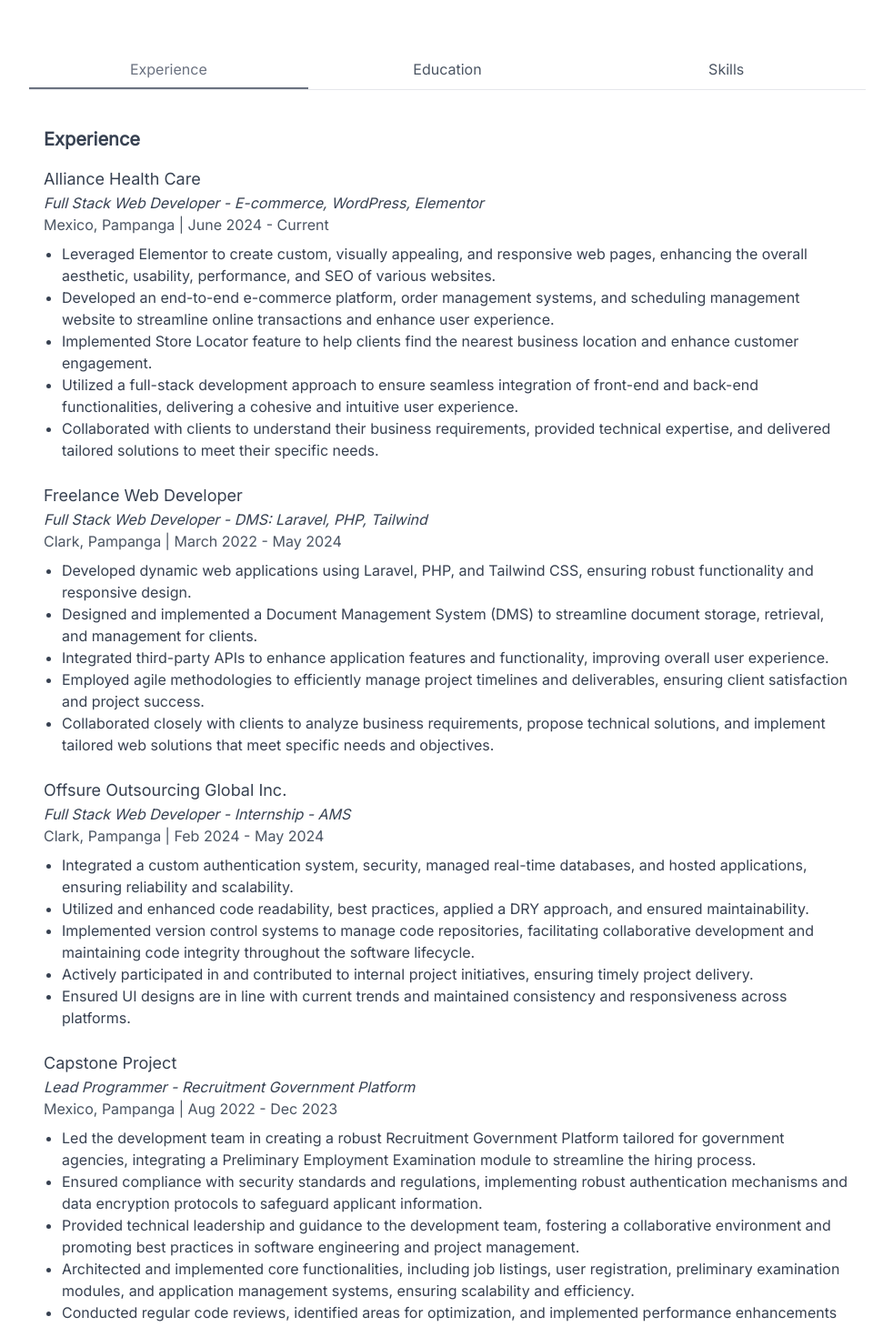
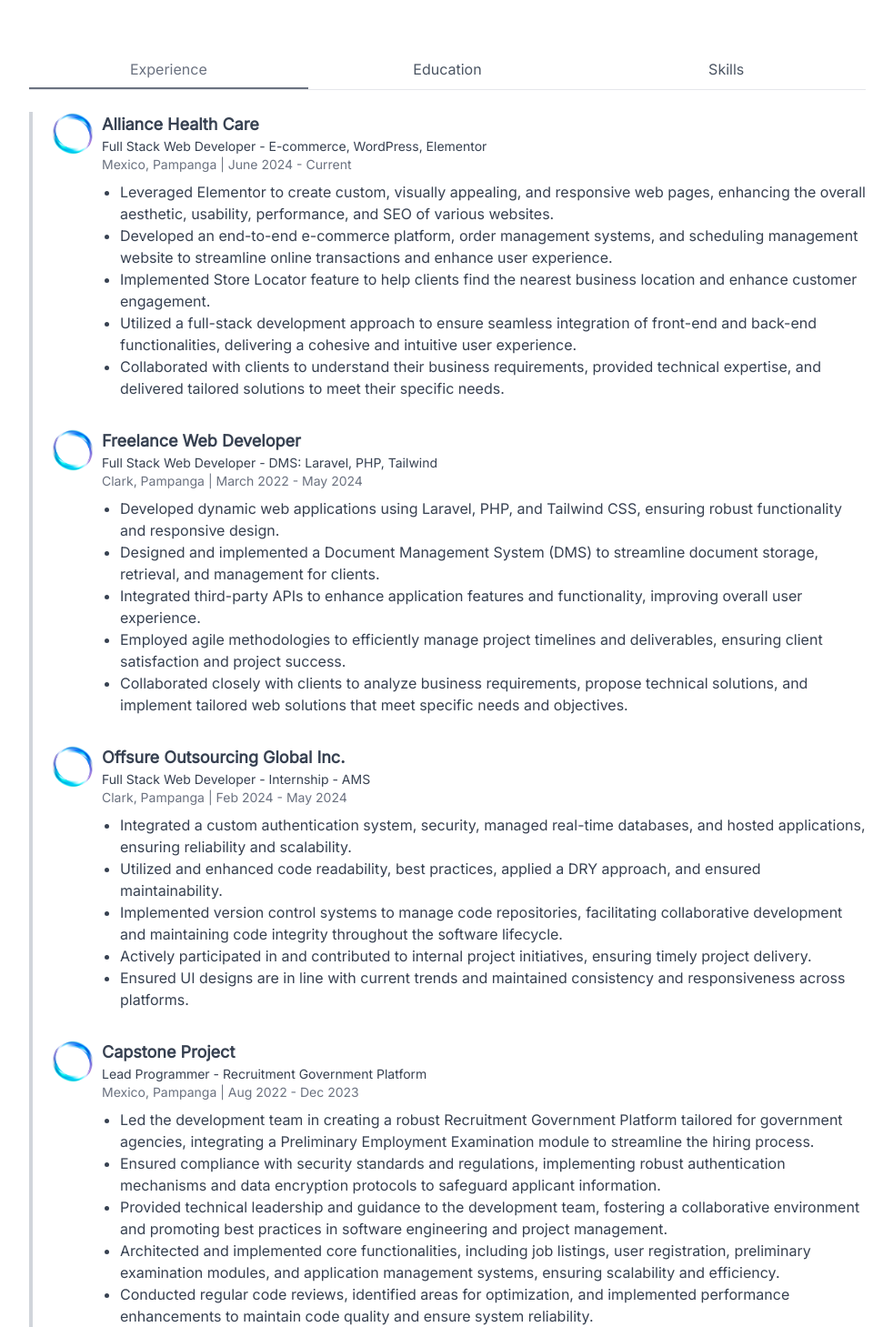
Before and after one commit to VinceRamirez1998/VinceRamirez, a Next.js app: page / in a window 1280 px wide. Shown: the part 440-1899 px from the top of the page at 91% size, without its empty margins (148-1130 px from the left). Built offline with nearby package versions, Linux system fonts and the light colour scheme; a web font is replaced by a local one.

Commit message:
Experience

```diff
--- a/components/tablist.tsx
+++ b/components/tablist.tsx
@@ -6,13 +6,24 @@
   const [activeTab, setActiveTab] = useState('Experience');
 
   const tabs = [
-    { name: 'Experience', content: (
+    {
+      name: 'Experience',
+      content: (
         <>
-        <h2 className="text-xl font-semibold mb-4">Experience</h2>
-        <div>
-          <h3 className="text-lg font-medium">Alliance Health Care</h3>
-          <p className="italic">Full Stack Web Developer - E-commerce, WordPress, Elementor</p>
-          <p className="text-gray-600">Mexico, Pampanga | June 2024 - Current</p>
+          <div className="relative pl-16 mb-6">
+            {/* Timeline */}
+            <div className="absolute left-0 top-0 w-1 bg-gray-300 h-full"></div>
+            <div className="flex flex-col space-y-8">
+              {/* Experience 1 */}
+              <div className="relative flex items-start space-x-4">
+                <div className="absolute left-[-40px] top-0 w-12 h-12">
+                  {/* Logo Image */}
+                  <img src="/images/logo.png" alt="Logo" className="w-full h-full object-contain" />
+                </div>
+                <div className="flex-1 ml-16">
+                  <h3 className="text-lg font-medium font-semibold">Alliance Health Care</h3>
+                  <p className="text-sm">Full Stack Web Developer - E-commerce, WordPress, Elementor</p>
+                  <p className="text-gray-500 text-sm">Mexico, Pampanga | June 2024 - Current</p>
                   <ul className="list-disc pl-5 mt-2">
                     <li>Leveraged Elementor to create custom, visually appealing, and responsive web pages, enhancing the overall aesthetic, usability, performance, and SEO of various websites.</li>
                     <li>Developed an end-to-end e-commerce platform, order management systems, and scheduling management website to streamline online transactions and enhance user experience.</li>
@@ -21,11 +32,18 @@
                     <li>Collaborated with clients to understand their business requirements, provided technical expertise, and delivered tailored solutions to meet their specific needs.</li>
                   </ul>
                 </div>
+              </div>
 
-        <div className="mt-6">
-          <h3 className="text-lg font-medium">Freelance Web Developer</h3>
-          <p className="italic">Full Stack Web Developer - DMS: Laravel, PHP, Tailwind</p>
-          <p className="text-gray-600">Clark, Pampanga | March 2022 - May 2024</p>
+              {/* Experience 2 */}
+              <div className="relative flex items-start space-x-4">
+                <div className="absolute left-[-40px] top-0 w-12 h-12">
+                  {/* Logo Image */}
+                  <img src="/images/logo.png" alt="Logo" className="w-full h-full object-contain" />
+                </div>
+                <div className="flex-1 ml-16">
+                  <h3 className="text-lg font-medium font-semibold">Freelance Web Developer</h3>
+                  <p className="text-sm">Full Stack Web Developer - DMS: Laravel, PHP, Tailwind</p>
+                  <p className="text-gray-500 text-sm">Clark, Pampanga | March 2022 - May 2024</p>
                   <ul className="list-disc pl-5 mt-2">
                     <li>Developed dynamic web applications using Laravel, PHP, and Tailwind CSS, ensuring robust functionality and responsive design.</li>
                     <li>Designed and implemented a Document Management System (DMS) to streamline document storage, retrieval, and management for clients.</li>
@@ -34,11 +52,18 @@
                     <li>Collaborated closely with clients to analyze business requirements, propose technical solutions, and implement tailored web solutions that meet specific needs and objectives.</li>
                   </ul>
                 </div>
+              </div>
 
-        <div className="mt-6">
-          <h3 className="text-lg font-medium">Offsure Outsourcing Global Inc.</h3>
-          <p className="italic">Full Stack Web Developer - Internship - AMS</p>
-          <p className="text-gray-600">Clark, Pampanga | Feb 2024 - May 2024</p>
+              {/* Experience 3 */}
+              <div className="relative flex items-start space-x-4">
+                <div className="absolute left-[-40px] top-0 w-12 h-12">
+                  {/* Logo Image */}
+                  <img src="/images/logo.png" alt="Logo" className="w-full h-full object-contain" />
+                </div>
+                <div className="flex-1 ml-16">
+                  <h3 className="text-lg font-medium font-semibold">Offsure Outsourcing Global Inc.</h3>
+                  <p className="text-sm">Full Stack Web Developer - Internship - AMS</p>
+                  <p className="text-gray-500 text-sm">Clark, Pampanga | Feb 2024 - May 2024</p>
                   <ul className="list-disc pl-5 mt-2">
                     <li>Integrated a custom authentication system, security, managed real-time databases, and hosted applications, ensuring reliability and scalability.</li>
                     <li>Utilized and enhanced code readability, best practices, applied a DRY approach, and ensured maintainability.</li>
@@ -47,11 +72,18 @@
                     <li>Ensured UI designs are in line with current trends and maintained consistency and responsiveness across platforms.</li>
                   </ul>
                 </div>
+              </div>
 
-        <div className="mt-6">
-          <h3 className="text-lg font-medium">Capstone Project</h3>
-          <p className="italic">Lead Programmer - Recruitment Government Platform</p>
-          <p className="text-gray-600">Mexico, Pampanga | Aug 2022 - Dec 2023</p>
+              {/* Experience 4 */}
+              <div className="relative flex items-start space-x-4">
+                <div className="absolute left-[-40px] top-0 w-12 h-12">
+                  {/* Logo Image */}
+                  <img src="/images/logo.png" alt="Logo" className="w-full h-full object-contain" />
+                </div>
+                <div className="flex-1 ml-16">
+                  <h3 className="text-lg font-medium font-semibold">Capstone Project</h3>
+                  <p className="text-sm">Lead Programmer - Recruitment Government Platform</p>
+                  <p className="text-gray-500 text-sm">Mexico, Pampanga | Aug 2022 - Dec 2023</p>
                   <ul className="list-disc pl-5 mt-2">
                     <li>Led the development team in creating a robust Recruitment Government Platform tailored for government agencies, integrating a Preliminary Employment Examination module to streamline the hiring process.</li>
                     <li>Ensured compliance with security standards and regulations, implementing robust authentication mechanisms and data encryption protocols to safeguard applicant information.</li>
@@ -60,10 +92,20 @@
                     <li>Conducted regular code reviews, identified areas for optimization, and implemented performance enhancements to maintain code quality and ensure system reliability.</li>
                   </ul>
                 </div>
+              </div>
+            </div>
+          </div>
         </>
-    )},
-    { name: 'Education', content: 'Here is the content for Education.' },
-    { name: 'Skills', content: 'Here is the content for Skills.' },
+      )
+    },
+    {
+      name: 'Education',
+      content: 'Here is the content for Education.'
+    },
+    {
+      name: 'Skills',
+      content: 'Here is the content for Skills.'
+    },
   ];
 
   return (
@@ -81,17 +123,14 @@
                     ? 'border-gray-500 text-gray-500'
                     : 'border-transparent text-gray-600 dark:text-gray-400 hover:text-gray-500 hover:border-gray-300'
                   }
-                `}
-              >
+                `}>
                 {tab.name}
               </button>
             ))}
           </div>
 
           {/* Tab Content */}
-          <div
-            className={`p-4 rounded-lg bg-white text-gray-700 ${activeTab ? 'dark:bg-gray-800 dark:text-gray-300' : ''}`}
-          >
+          <div className={`rounded-lg bg-white text-gray-700 ${activeTab ? 'dark:bg-darkbg dark:text-gray-300' : ''}`}>
             {tabs.map(
               (tab) =>
                 activeTab === tab.name && (
```
Also changed, not shown: public/images/logo.png (added). Lines whose indentation alone changed are shown as unchanged.
